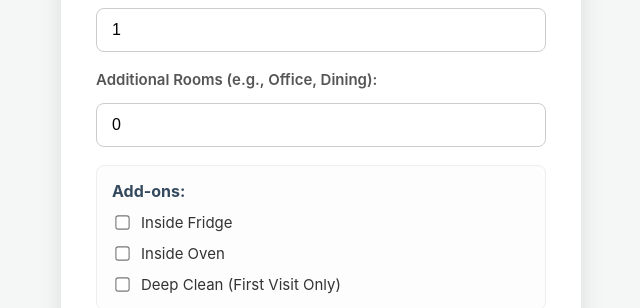
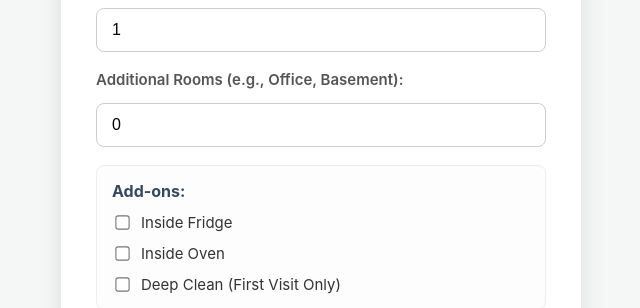
Before and after one commit to yassclean/Webcalc, a plain HTML site: page index.html in a window 1280 px wide. Shown: the part 325-633 px from the top of the page, 319-959 px from the left. Drawn offline with Linux system fonts and the light colour scheme.

Commit message:
Update index.html

```diff
--- a/index.html
+++ b/index.html
@@ -254,7 +254,7 @@
     <label for="bathrooms">Bathrooms:</label>
     <input type="number" id="bathrooms" value="1" min="0">
 
-    <label for="additionalRooms">Additional Rooms (e.g., Office, Dining):</label>
+    <label for="additionalRooms">Additional Rooms (e.g., Office, Basement):</label>
     <input type="number" id="additionalRooms" value="0" min="0">
 
     <div class="checkbox-group">
```
